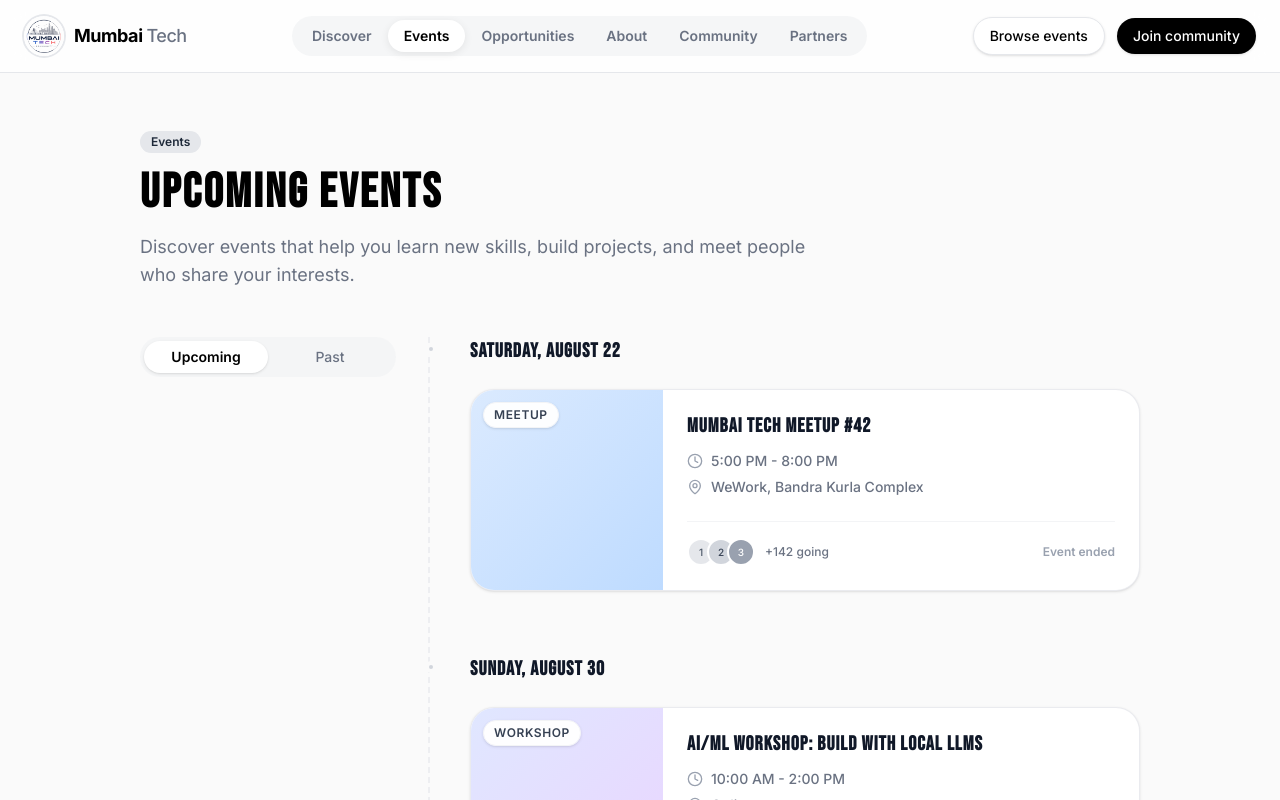
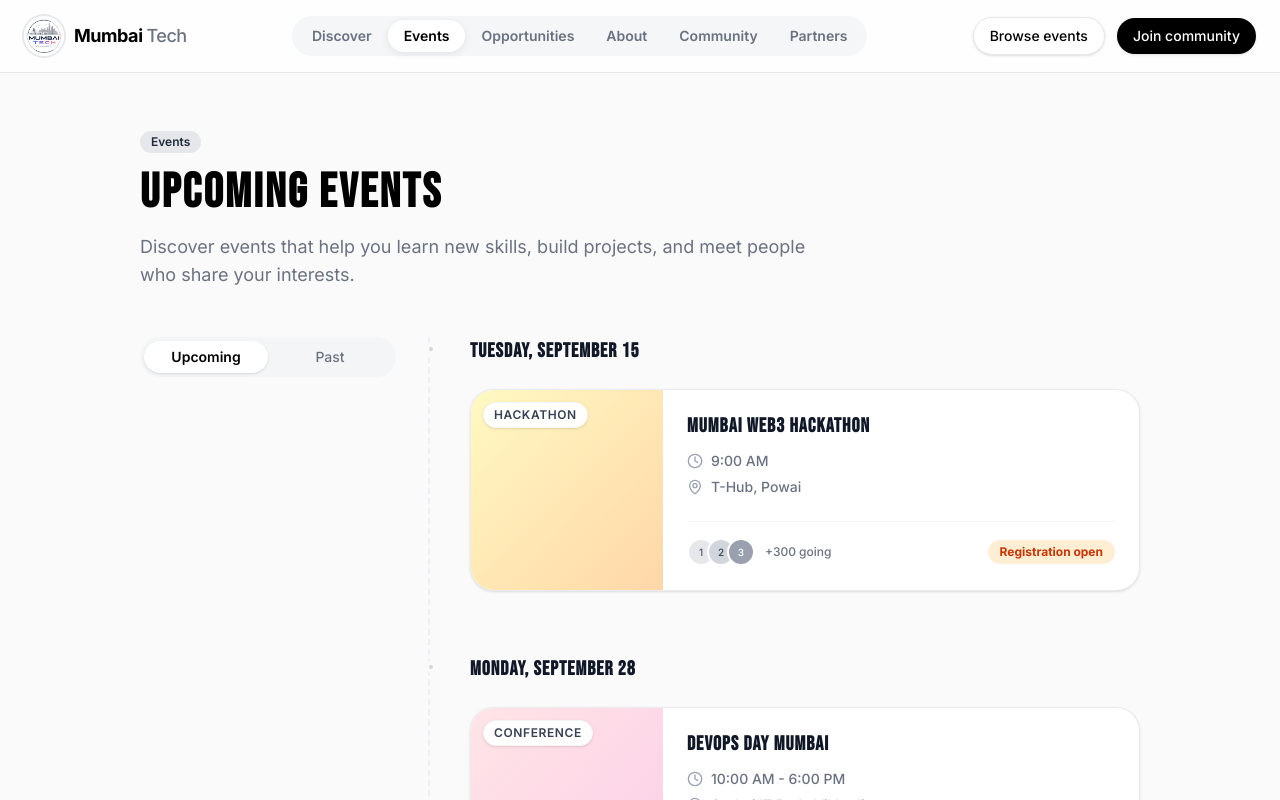
Before and after one commit to vaibhav-vx/mtc-website, a Next.js app: page /events in a window 1280 px wide. Shown: the top 800 px of the page. Built offline with nearby package versions, Linux system fonts and the light colour scheme.

Commit message:
feat: add events page with interactive timeline and filtering

```diff
--- a/app/events/page.tsx
+++ b/app/events/page.tsx
@@ -1,10 +1,11 @@
+"use client";
+
+import { useState } from "react";
 import { Calendar, MapPin, Clock, ArrowRight, User } from "lucide-react";
 import Link from "next/link";
 
-export const metadata = {
-  title: "Events — Mumbai Tech Community",
-  description: "Discover upcoming meetups, workshops, hackathons, and conferences in Mumbai's tech community.",
-};
+// Metadata is not supported in "use client" components, but this is a tradeoff for interactivity.
+// Moving metadata to a layout or parent component is recommended for SEO later.
 
 const TIMELINE_EVENTS = [
   {
@@ -74,6 +75,13 @@ const TIMELINE_EVENTS = [
 ];
 
 export default function EventsPage() {
+  const [activeTab, setActiveTab] = useState<"upcoming" | "past">("upcoming");
+
+  const filteredTimeline = TIMELINE_EVENTS.map(day => ({
+    ...day,
+    events: day.events.filter(e => activeTab === "upcoming" ? e.active : !e.active)
+  })).filter(day => day.events.length > 0);
+
   return (
     <div className="flex min-h-screen flex-col bg-[#FAFAFA]">
       <main className="flex-1">
@@ -101,10 +109,24 @@ export default function EventsPage() {
                 <div className="sticky top-28">
                   {/* Luma-style Segmented Pills Container */}
                   <div className="inline-flex h-10 items-center text-gray-500 mb-8 w-full max-w-full justify-start overflow-x-auto rounded-full bg-gray-100/80 p-1">
-                    <button className="inline-flex w-1/2 items-center justify-center whitespace-nowrap px-4 py-1.5 text-sm font-semibold transition-all bg-white text-black shadow-sm rounded-full">
+                    <button
+                      onClick={() => setActiveTab("upcoming")}
+                      className={`inline-flex w-1/2 items-center justify-center whitespace-nowrap px-4 py-1.5 text-sm font-semibold transition-all rounded-full ${
+                        activeTab === "upcoming"
+                          ? "bg-white text-black shadow-sm"
+                          : "font-medium hover:text-black hover:bg-black/5"
+                      }`}
+                    >
                       Upcoming
                     </button>
-                    <button className="inline-flex w-1/2 items-center justify-center whitespace-nowrap px-4 py-1.5 text-sm font-medium transition-all hover:text-black rounded-full hover:bg-black/5">
+                    <button
+                      onClick={() => setActiveTab("past")}
+                      className={`inline-flex w-1/2 items-center justify-center whitespace-nowrap px-4 py-1.5 text-sm transition-all rounded-full ${
+                        activeTab === "past"
+                          ? "bg-white text-black font-semibold shadow-sm"
+                          : "font-medium hover:text-black hover:bg-black/5"
+                      }`}
+                    >
                       Past
                     </button>
                   </div>
@@ -118,7 +140,14 @@ export default function EventsPage() {
                 {/* Timeline Container */}
                 <div className="relative border-l-2 border-dashed border-gray-200/60 ml-4 md:ml-0 md:pl-10 space-y-16 pb-12">
 
-                  {TIMELINE_EVENTS.map((day, i) => (
+                  {filteredTimeline.length === 0 && (
+                    <div className="flex flex-col items-center justify-center p-12 rounded-2xl border border-dashed border-gray-300 bg-white/50 text-center">
+                      <p className="text-gray-900 font-semibold mb-1">No {activeTab} events found</p>
+                      <p className="text-sm text-gray-500">Check back later for updates.</p>
+                    </div>
+                  )}
+
+                  {filteredTimeline.map((day, i) => (
                     <div key={i} className="relative animate-fade-up" style={{ animationDelay: `${i * 100}ms` }}>
 
                       {/* Date Marker (Dot) */}
```
